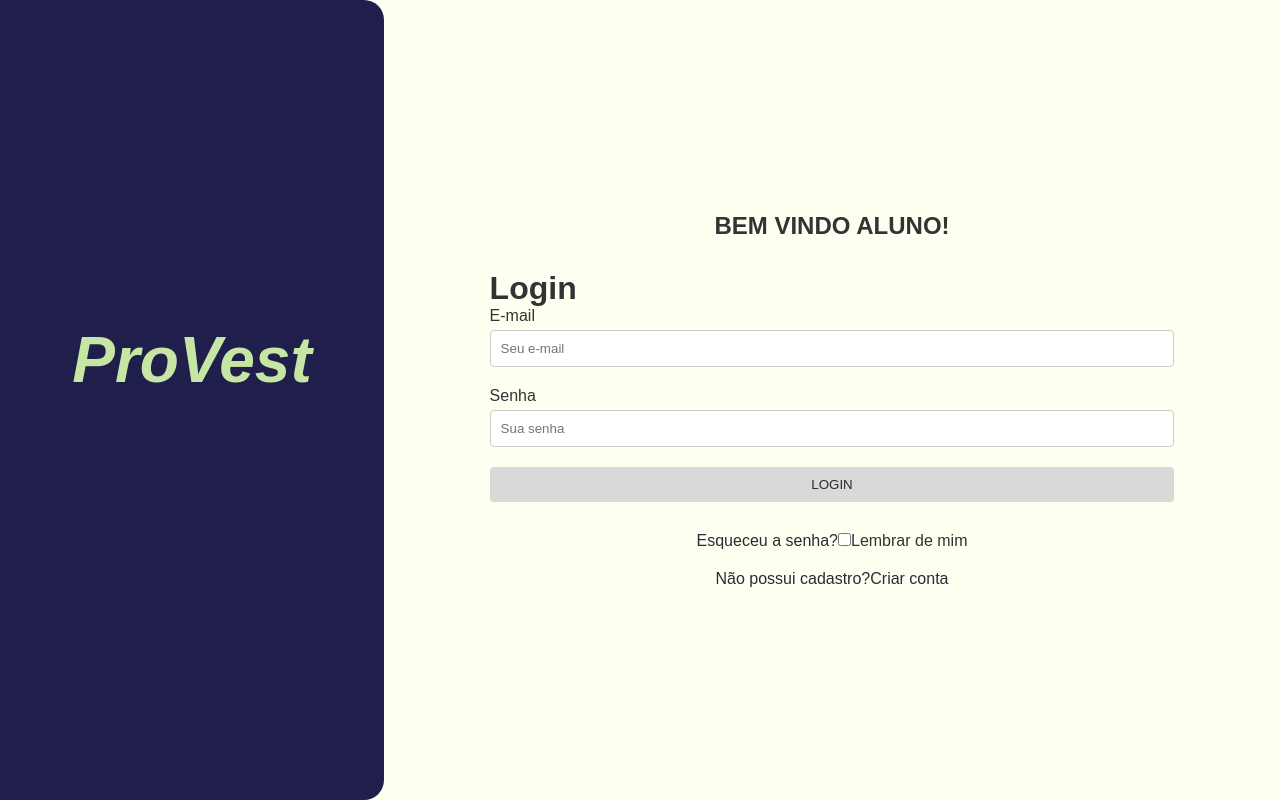
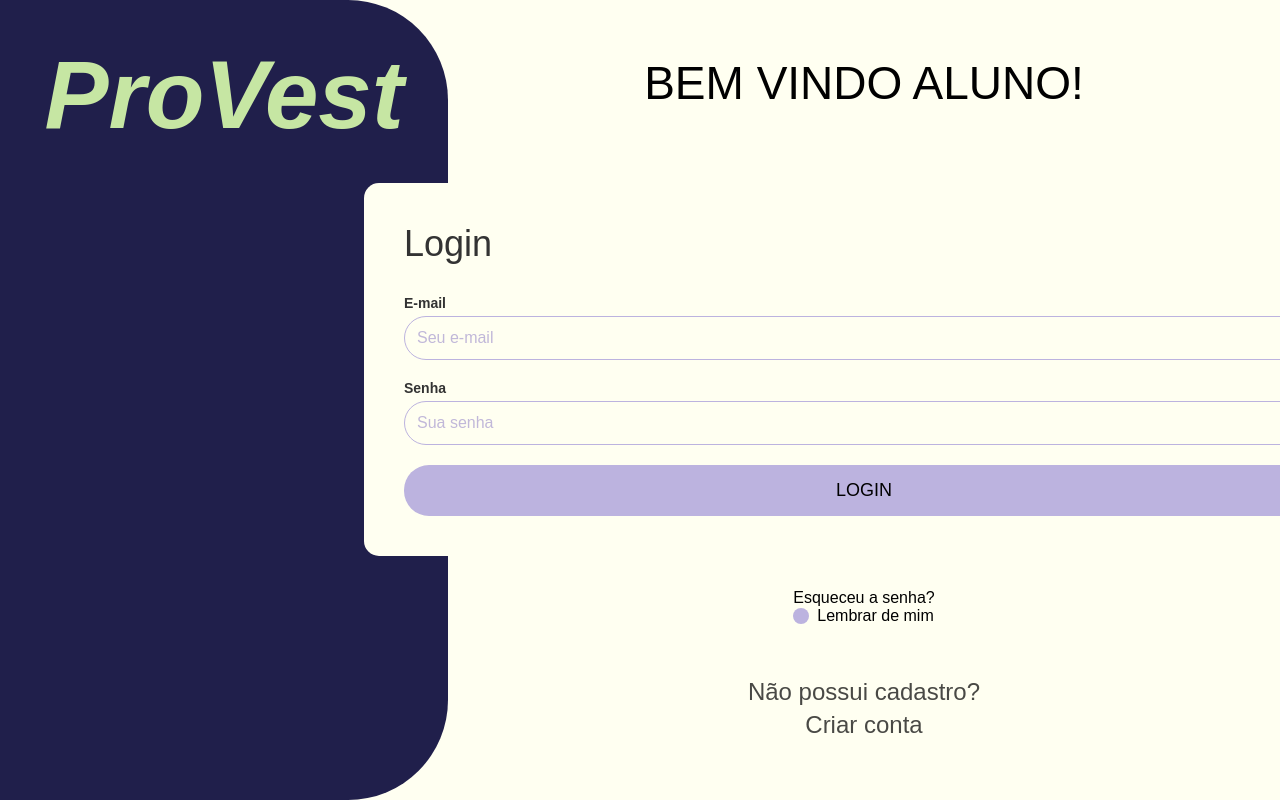
Before and after one commit to oRdv/Provest-Front, a Next.js app: page /loginAluno in a window 1280 px wide. Built offline with nearby package versions, Linux system fonts and the light colour scheme.

Commit message:
feat: finished the login page

```diff
--- a/src/app/globals.css
+++ b/src/app/globals.css
@@ -4,6 +4,7 @@
   --roxo-claro: #D4A4E2;
   --roxo-escuro: #201F4B;
   --lilas: #BCB3DF;
+  --cinza: #000000b6;
 }
 
 @media (prefers-color-scheme: light) {
--- a/src/app/loginAluno/page.js
+++ b/src/app/loginAluno/page.js
@@ -9,24 +9,32 @@ function Login() {
           <h1>ProVest</h1>
         </div>
         <div className={styles.illustration}>
-          {/* Place your photo here */}
+
         </div>
       </div>
+
+
       <div className={styles['right-side']}>
+
         <div className={styles.welcome}>
           <h1>BEM VINDO ALUNO!</h1>
         </div>
+
+
         <div className={styles['login-form']}>
           <h1>Login</h1>
           <form>
+
             <div className={styles['form-group']}>
               <label htmlFor="email">E-mail</label>
               <input type="email" id="email" placeholder="Seu e-mail" />
             </div>
+
             <div className={styles['form-group']}>
               <label htmlFor="password">Senha</label>
               <input type="password" id="password" placeholder="Sua senha" />
             </div>
+
             <button type="submit" className={styles['btn-login']}>
               LOGIN
             </button>
@@ -34,8 +42,11 @@ function Login() {
         </div>
         <div className={styles['forgot-password']}>
           <a href="#">Esqueceu a senha?</a>
-          <input type="checkbox" id="remember-me" />
-          <label htmlFor="remember-me">Lembrar de mim</label>
+          <label className={styles['custom-checkbox']}>
+            <input type="checkbox" id="remember-me" />
+            <span className={styles['checkmark']}></span>
+            <span className={styles['label-text']}>Lembrar de mim</span>
+          </label>
         </div>
         <div className={styles['create-account']}>
           <a href="#">Não possui cadastro?</a>
@@ -46,5 +57,4 @@ function Login() {
   );
 }
 
-
 export default Login;
--- a/src/app/loginAluno/page.module.css
+++ b/src/app/loginAluno/page.module.css
@@ -5,104 +5,158 @@
 }
 
 .left-side {
-  width: 30%;
+  width: 35%;
   background-color: var(--roxo-escuro);
   color: var(--verde-claro);
   display: flex;
   flex-direction: column;
-  justify-content: center;
+  justify-content: start;
   align-items: center;
-  padding: 20px;
-  border-top-right-radius: 20px;
-  border-bottom-right-radius: 20px;
-
+  padding: 40px;
+  border-top-right-radius: 100px;
+  border-bottom-right-radius: 100px;
 }
 
 .provest {
-  font-size: 64px;
-  margin-bottom: 40px;
+  font-size: 48px;
   font-style: italic;
-}
-
-.provest h1 {
-  font-size: 64px;
-  margin-bottom: 40px;
-  font-style: italic;
+  color: var(--verde-claro);
+  margin-bottom: 60px;
 }
 
 .illustration {
-  width: 100%;
-  height: auto;
-  object-fit: cover;
+  width: 80%;
+  max-width: 300px;
 }
 
 .right-side {
-  width: 70%;
-  background-color:var(--background);
-  color: #333;
+  width: 65%;
+  background-color: var(--background);
   display: flex;
   flex-direction: column;
-  justify-content: center;
+  justify-content: space-around;
   align-items: center;
-  padding: 20px;
-}
-
-.welcome {
-  text-align: center;
-  margin-bottom: 30px;
+  padding: 40px;
 }
 
 .welcome h1 {
-  font-size: 1.5em;
+  font-size: 46px;
+  color: black;
+  margin-bottom: 40px;
+  text-align: center;
+  font-weight: 400;
 }
 
 .login-form {
-  width: 80%;
+  background-color: var(--background);
+  padding: 40px;
+  border-radius: 15px;
+  width: calc(720px + 35vh);
+}
+
+.login-form h1 {
+  font-size: 36px;
   margin-bottom: 30px;
+  text-align: start;
+  color: #333;
+  font-weight: 300;
 }
 
 .form-group {
+  width: 100%;
   margin-bottom: 20px;
 }
 
 .form-group label {
   display: block;
+  font-size: 14px;
+  font-weight: bold;
   margin-bottom: 5px;
+  color: #333;
 }
 
 .form-group input {
   width: 100%;
-  padding: 10px;
-  border: 1px solid #ccc;
-  border-radius: 4px;
-  box-sizing: border-box;
+  padding: 12px;
+  border: 1px solid var(--lilas);
+  border-radius: 25px;
+  font-size: 16px;
+  background-color: var(--background);
+  color: #333;
+}
+
+.form-group input::placeholder {
+  color: #C1B8D9;
 }
 
 .btn-login {
   width: 100%;
-  padding: 10px;
+  padding: 15px;
+  background-color: var(--lilas);
+  border-radius: 25px;
   border: none;
-  border-radius: 4px;
-  background-color: #d9d9d9;
-  color: #282c34;
+  color: black;
+  font-size: 18px;
+  cursor: pointer;
+  transition: background-color 0.3s ease;
+}
+
+.btn-login:hover {
+  background-color: var(--lilas);
+}
+
+.custom-checkbox {
+  display: flex;
+  align-items: center;
   cursor: pointer;
 }
 
-.forgot-password {
-  margin-bottom: 20px;
-  text-align: center;
+.custom-checkbox input[type="checkbox"] {
+  display: none;
 }
 
-.forgot-password a {
-  color: #282c34;
-  text-decoration: none;
+.custom-checkbox .checkmark {
+  width: 16px;
+  height: 16px;
+  background-color: var(--lilas);;
+  border-radius: 50%;
+  margin-right: 8px;
+  position: relative;
+  cursor: pointer;
+  transition: background-color 0.2s ease;
 }
 
+.custom-checkbox input[type="checkbox"]:checked + .checkmark {
+  background-color: var(--lilas);
+}
+
+.custom-checkbox input[type="checkbox"]:checked + .checkmark:before {
+  content: '';
+  position: absolute;
+  top: 50%;
+  left: 50%;
+  transform: translate(-50%, -50%);
+  width: 10px;
+  height: 10px;
+  background-color: var(--background);
+  border-radius: 50%;
+}
+
+
 .create-account {
-  text-align: center;
+  display: flex;
+  flex-direction: column;
+  align-items: center;
+  margin-top: 20px;
 }
 
 .create-account a {
-  color: #282c34;
+  color: var(--cinza);
   text-decoration: none;
+  font-size: 24px;
+  margin-bottom: 5px;
 }
+
+.create-account a:hover {
+  text-decoration: underline;
+}
```
